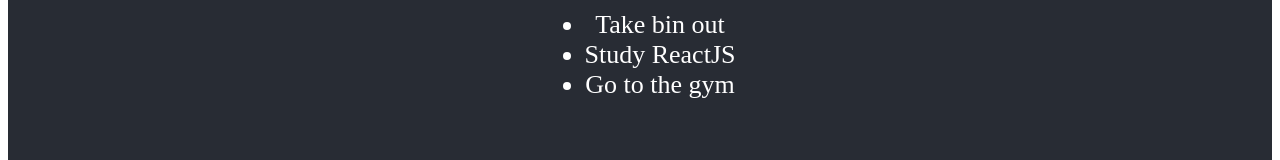
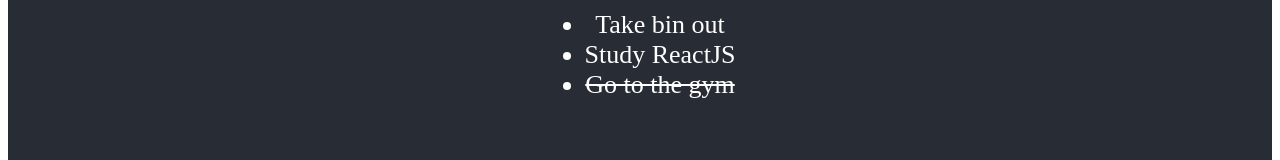
Before and after one commit to JeanLoureiro/react-todo-firebase, a React (Create React App) app: page / in a window 1280 px wide. Shown: the part 413-573 px from the top of the page. Built offline with nearby package versions, Linux system fonts and the light colour scheme.

Commit message:
[add] Toggle Todo done

```diff
--- a/src/actions/todo.js
+++ b/src/actions/todo.js
@@ -1,10 +1,7 @@
 export const ADD_TODO = 'ADD_TODO'
-export const DELETE_TODO = 'DELETE_TODO'
 export const TOGGLE_TODO = 'TOGGLE_TODO'
-export const READ_DATA = 'READ_DATA'
 
-
-let currentId = 3
+let currentId = 2 // this is 2 due to my fake json data under api/index.json
 
 export function addTodo(todo){
     return{
@@ -15,3 +12,12 @@
         }
     }
 }
+
+export function toggleTodo(id){
+    return{
+        type: TOGGLE_TODO,
+        payload: {
+            id: id
+        }
+    }
+}
--- a/src/api/index.json
+++ b/src/api/index.json
@@ -1,5 +1,5 @@
 [
-    {"id": 1, "title" : "Take bin out", "completed" : false },
-    {"id": 2, "title" : "Study ReactJS", "completed" : false },
-    {"id": 3, "title" : "Go to the gym", "completed" : false }
+    {"id": 0, "title" : "Take bin out", "completed" : false },
+    {"id": 1, "title" : "Study ReactJS", "completed" : false },
+    {"id": 2, "title" : "Go to the gym", "completed" : true }
 ]
--- a/src/components/TodoList.js
+++ b/src/components/TodoList.js
@@ -1,7 +1,12 @@
 import React, { Component } from 'react'
 import { connect } from 'react-redux'
+import { toggleTodo } from '../actions/todo';
 
 class TodoList extends Component{
+
+    handleToggleTodo = (id) => {
+        this.props.dispatch(toggleTodo(id))
+    }
 
     render(){
 
@@ -11,7 +16,14 @@
             <ul>
                 {
                     todos.map( (todo) => (
-                        <li key={todo.id}>{todo.title}</li>
+                        <li
+                            key={todo.id}
+                            id={todo.id}
+                            onClick={() => this.handleToggleTodo(todo.id)}
+                            style={{textDecoration: todo.completed ? 'line-through' : 'none' }}
+                        >
+                            {todo.title}
+                        </li>
                     ))
                 }
             </ul>
@@ -20,7 +32,6 @@
 }
 
 function mapStateToProps(state){
-    //console.log('State: ', state)
     return {
         todos: state.todos
     }
--- a/src/reducers/todos.js
+++ b/src/reducers/todos.js
@@ -1,12 +1,12 @@
-import { ADD_TODO, DELETE_TODO, TOGGLE_TODO, READ_DATA } from "../actions/todo"
+import { ADD_TODO, TOGGLE_TODO } from "../actions/todo"
 
 const initialState = {
     todos: require('../api')
 }
 
 export default function reducer( state = initialState, action ){
-    console.log('state', state);
-    console.log('action', action);
+    console.log('Store state', state);
+    console.log('Store action', action);
     switch (action.type) {
         case ADD_TODO:
             return {
@@ -19,10 +19,15 @@
 
             }
 
-        // case READ_DATA:
-        //     return {
-        //         todo: initialState.todos
-        //     }
+        case TOGGLE_TODO:
+
+            return {
+                ...state,
+                todos: state.todos.map(
+                    todo =>
+                    todo.id === action.payload.id ? { ...todo, completed: !todo.completed } : todo
+                )
+            }
 
         default:
             return state
```
